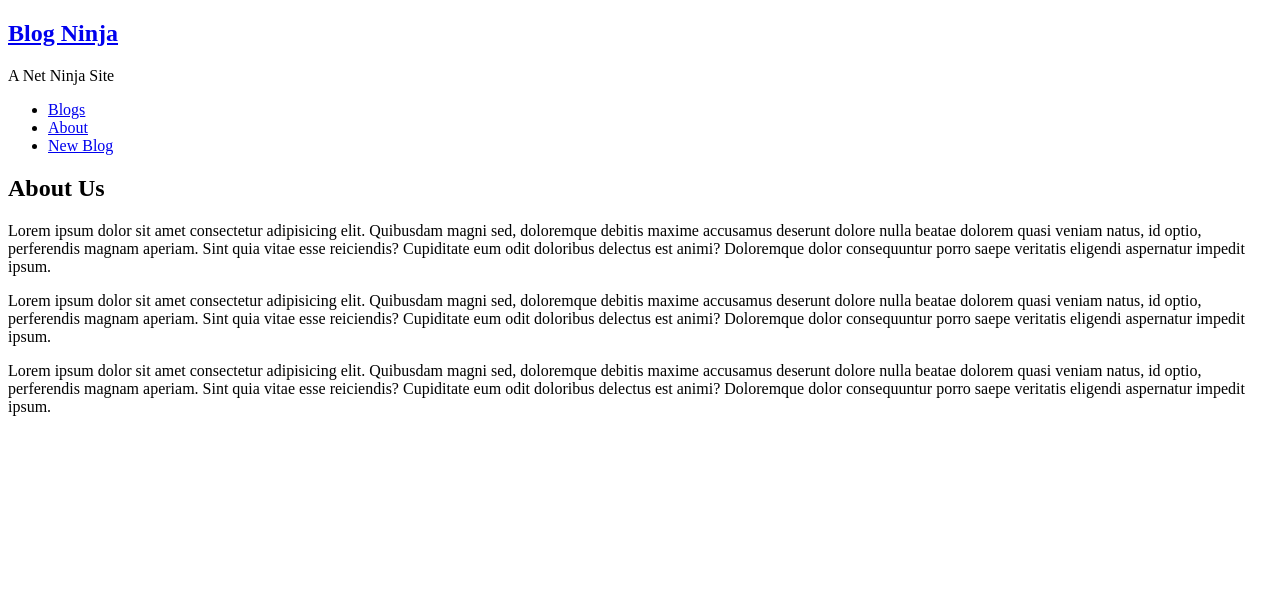
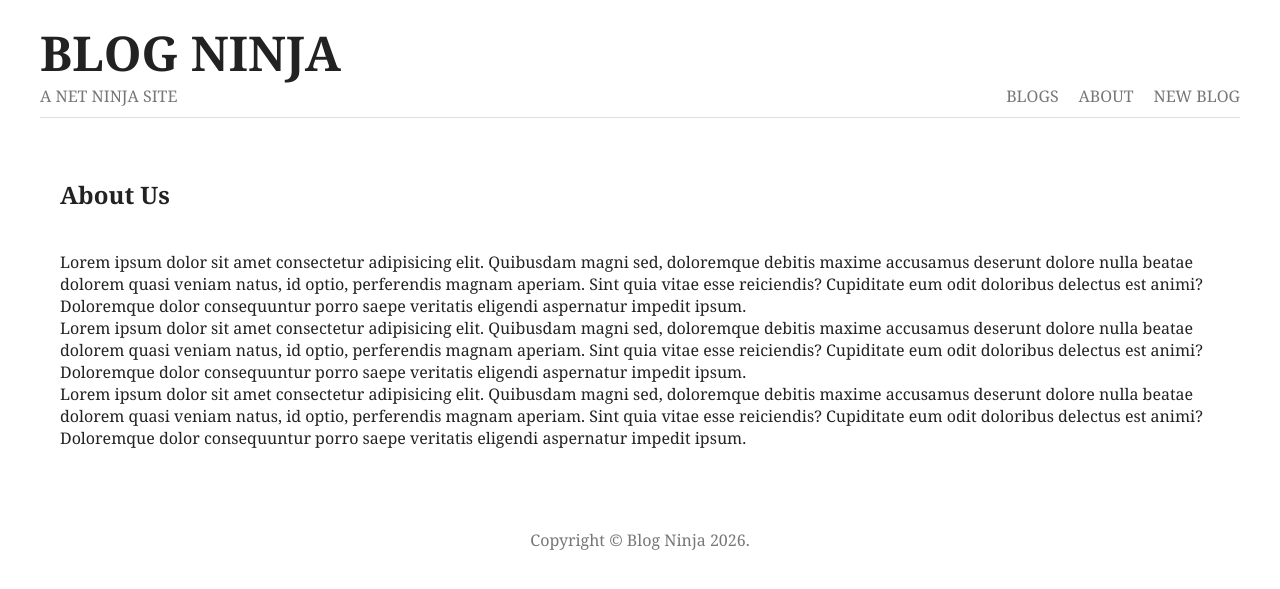
Before and after one commit to gisa-01/scrimba-node, a Node server app: page /about in a window 1280 px wide. Shown: the top 589 px of the page. Run offline with Node 20, Linux system fonts and the light colour scheme.

Commit message:
Middleware

```diff
--- a/app.js
+++ b/app.js
@@ -1,4 +1,5 @@
 const express = require("express");
+
 
 // express app
 
@@ -11,6 +12,13 @@ app.set("view engine", "ejs");
 
 app.listen(3000); // It automatically adds localhost, you can also store it in a variable
 
+app.use((req, res, next) => {
+  console.log('New request made');
+  console.log('host', req.hostname);
+  console.log('path', req.path);
+  console.log('method', req.method);
+  next();
+})
 // respond to requests
 
 app.get("/", (req, res) => {
--- a/package.json
+++ b/package.json
@@ -20,6 +20,7 @@
   "dependencies": {
     "ejs": "^7.0.2",
     "express": "^5.3.0",
-    "lodash": "^4.18.1"
+    "lodash": "^4.18.1",
+    "morgan": "^1.12.1"
   }
 }
--- a/views/about.ejs
+++ b/views/about.ejs
@@ -1,22 +1,9 @@
 <!DOCTYPE html>
 <html lang="en">
-  <head>
-    <meta charset="UTF-8" />
-    <meta name="viewport" content="width=device-width, initial-scale=1.0" />
-    <title>Blog Ninja | <%= title %></title>
-  </head>
+   <%- include('./partials/head.ejs' ) %>
+
   <body>
-    <nav>
-      <div class="site-title">
-        <a href="/"><h1>Blog Ninja</h1></a>
-        <p>A Net Ninja Site</p>
-      </div>
-      <ul>
-        <li><a href="/">Blogs</a></li>
-        <li><a href="/about">About</a></li>
-        <li><a href="/blogs/create">New Blog</a></li>
-      </ul>
-    </nav>
+     <%- include('./partials/nav.ejs' ) %>
 
     <div class="about content">
       <h2>About Us</h2>
@@ -25,5 +12,7 @@
       <p>Lorem ipsum dolor sit amet consectetur adipisicing elit. Quibusdam magni sed, doloremque debitis maxime accusamus deserunt dolore nulla beatae dolorem quasi veniam natus, id optio, perferendis magnam aperiam. Sint quia vitae esse reiciendis? Cupiditate eum odit doloribus delectus est animi? Doloremque dolor consequuntur porro saepe veritatis eligendi aspernatur impedit ipsum.</p>
 
     </div>
+   <%- include('./partials/footer.ejs' ) %>
+
   </body>
 </html>
--- /dev/null
+++ b/views/partials/footer.ejs
@@ -0,0 +1,3 @@
+<footer>
+  Copyright &copy; Blog Ninja 2026.
+</footer>
--- /dev/null
+++ b/views/partials/head.ejs
@@ -0,0 +1,102 @@
+<head>
+  <meta charset="UTF-8" />
+  <meta name="viewport" content="width=device-width, initial-scale=1.0" />
+  <title>Net ninja Site | <%= title %></title>
+
+  <style>
+    @import url("https://fonts.googleapis.com/css2?family=Noto+Serif:wght@400;700&display=swap");
+    body {
+      max-width: 1200px;
+      margin: 20px auto;
+      padding: 0 20px;
+      font-family: "Noto Serif", serif;
+      max-width: 1200px;
+    }
+    p,
+    h1,
+    h2,
+    h3,
+    a,
+    ul {
+      margin: 0;
+      padding: 0;
+      text-decoration: none;
+      color: #222;
+    }
+
+    /* nav & footer styles */
+    nav {
+      display: flex;
+      justify-content: space-between;
+      margin-bottom: 60px;
+      padding-bottom: 10px;
+      border-bottom: 1px solid #ddd;
+      text-transform: uppercase;
+    }
+    nav ul {
+      display: flex;
+      justify-content: space-between;
+      align-items: flex-end;
+    }
+    nav li {
+      list-style-type: none;
+      margin-left: 20px;
+    }
+    nav h1 {
+      font-size: 3em;
+    }
+    nav p,
+    nav a {
+      color: #777;
+      font-weight: 300;
+    }
+    footer {
+      color: #777;
+      text-align: center;
+      margin: 80px auto 20px;
+    }
+    h2 {
+      margin-bottom: 40px;
+    }
+    h3 {
+      text-transform: capitalize;
+      margin-bottom: 8px;
+    }
+    .content {
+      margin-left: 20px;
+    }
+
+    /* index styles */
+
+    /* details styles */
+
+    /* create styles */
+    .create-blog form {
+      max-width: 400px;
+      margin: 0 auto;
+    }
+    .create-blog input,
+    .create-blog textarea {
+      display: block;
+      width: 100%;
+      margin: 10px 0;
+      padding: 8px;
+    }
+    .create-blog label {
+      display: block;
+      margin-top: 24px;
+    }
+    textarea {
+      height: 120px;
+    }
+    .create-blog button {
+      margin-top: 20px;
+      background: crimson;
+      color: white;
+      padding: 6px;
+      border: 0;
+      font-size: 1.2em;
+      cursor: pointer;
+    }
+  </style>
+</head>
--- /dev/null
+++ b/views/partials/nav.ejs
@@ -0,0 +1,11 @@
+ <nav>
+      <div class="site-title">
+        <a href="/"><h1>Blog Ninja</h1></a>
+        <p>A Net Ninja Site</p>
+      </div>
+      <ul>
+        <li><a href="/">Blogs</a></li>
+        <li><a href="/about">About</a></li>
+        <li><a href="/blogs/create">New Blog</a></li>
+      </ul>
+    </nav>
```
Also changed, not shown: views/404.ejs (+5 -16 lines), views/create.ejs (+5 -16 lines), views/index.ejs (+4 -17 lines), 1 other file.
